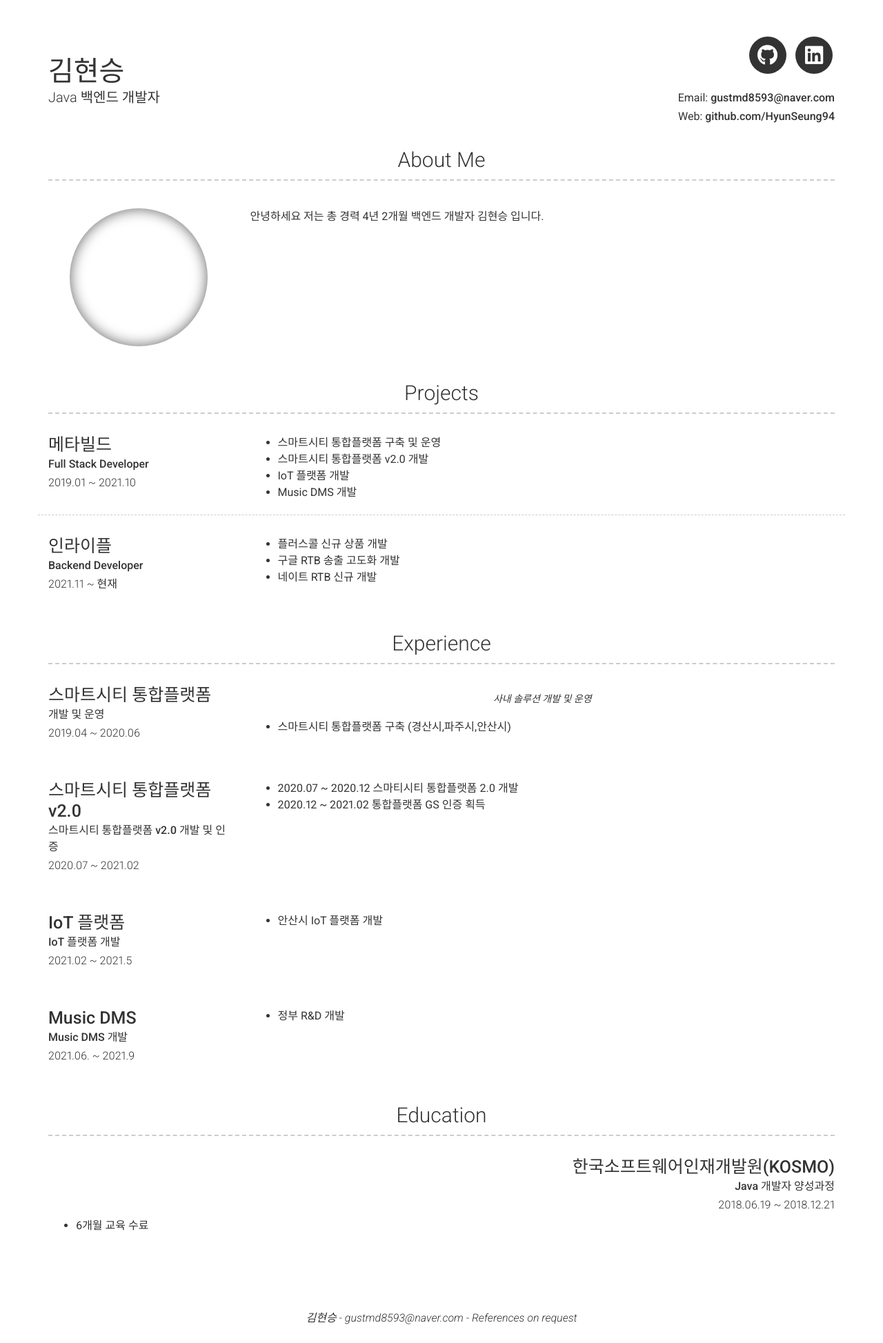
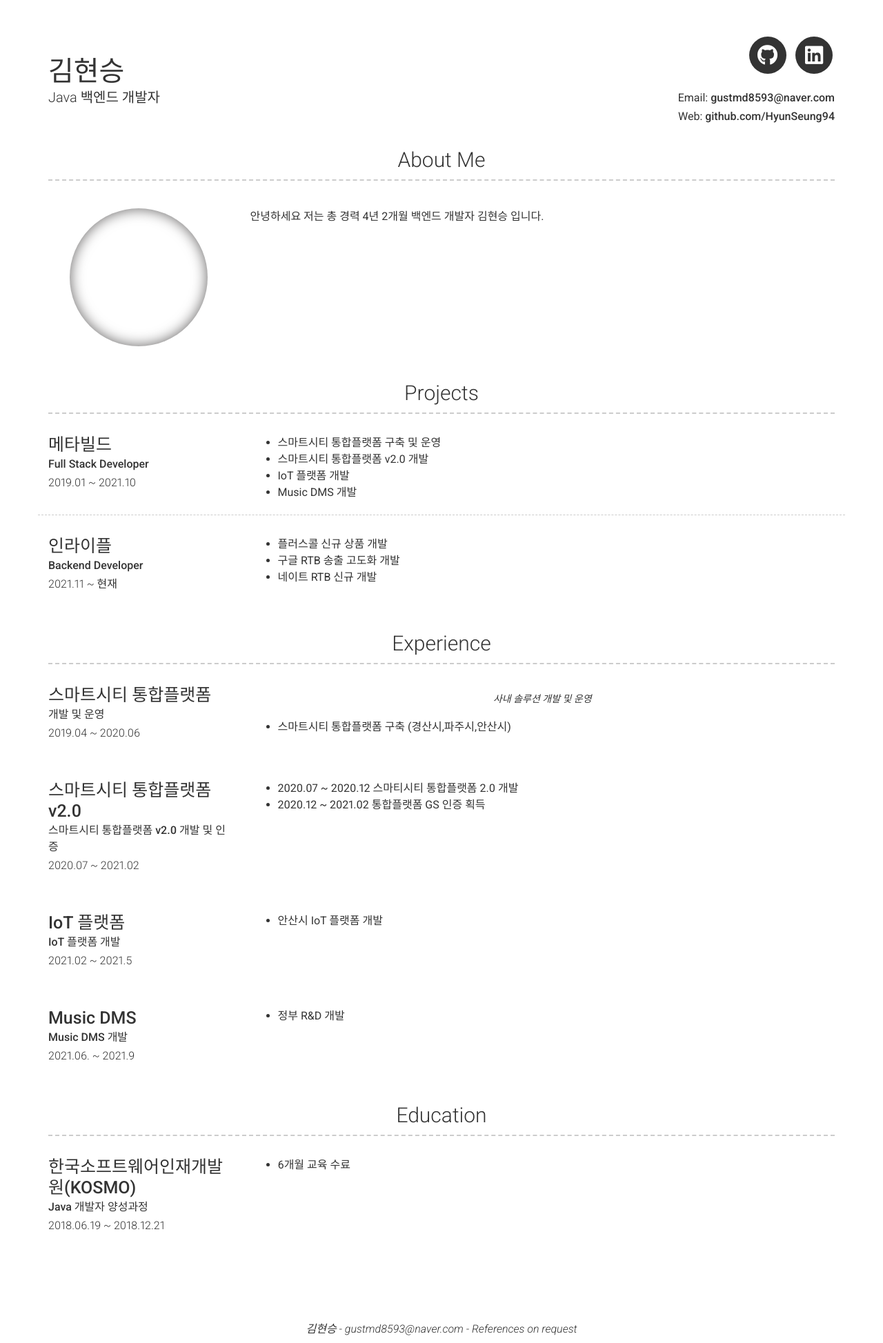
Before and after one commit to HyunSeung94/hyunseung94.github.io, a Jekyll site: the page built from index.md, in a window 1280 px wide. Shown: the whole page at 69% size. Built offline with Jekyll 4.4.1, drawn with Linux system fonts in a browser that asks for light colours; nearby versions of some CDN libraries.

Commit message:
이력서 업데이트

```diff
--- a/_config.yml
+++ b/_config.yml
@@ -104,7 +104,7 @@ content:
   - title: Education
     layout: list
     content:
-      - layout: top-right
+      - layout: left
         title: 한국소프트웨어인재개발원(KOSMO)
         sub_title: Java 개발자 양성과정
         caption: 2018.06.19 ~ 2018.12.21
```
